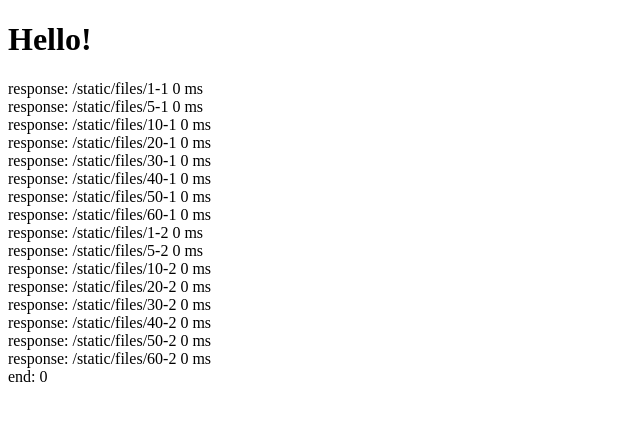
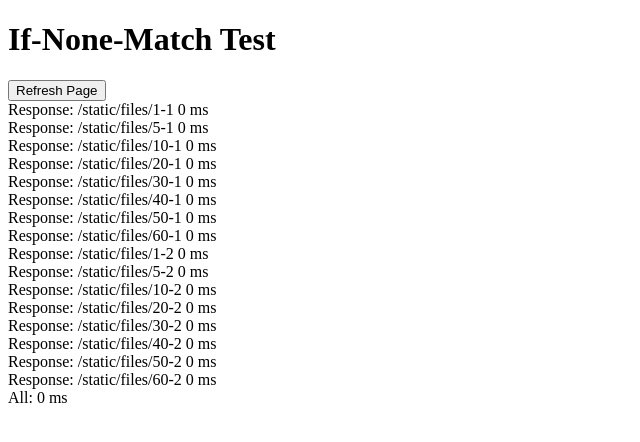
Before and after one commit to marlun78/If-None-Match, a website: page static/index.html in a window 1280 px wide. Shown: the whole page, without its empty margins (0-640 px from the left). Drawn offline with Linux system fonts and the light colour scheme; no server answers.

Commit message:
prettier

```diff
--- a/package.json
+++ b/package.json
@@ -2,13 +2,13 @@
   "name": "if-none-match",
   "version": "1.0.0",
   "scripts": {
-    "start": "node server",
-    "test": "echo \"Error: no test specified\" && exit 1"
+    "start": "node server"
   },
   "dependencies": {
     "express": "4.17.1"
   },
   "engines": {
-    "node": "12.11.x"
+    "node": "12.11.0",
+    "npm": "6.11.3"
   }
 }
--- a/static/index.html
+++ b/static/index.html
@@ -1,46 +1,51 @@
 <!DOCTYPE html>
-<h1>Hello!</h1>
+<h1>If-None-Match Test</h1>
+<button id="refresh">Refresh Page</button>
 <div id="result"></div>
 <script>
   (() => {
-    const result = document.getElementById("result");
+    const result = document.getElementById('result');
+    const refresh = document.getElementById('refresh');
+
+    refresh.addEventListener('click', () => document.location.reload());
+
     const start = Date.now();
     const diff = () => Date.now() - start;
-    const log = message => {
+    const log = (message) => {
       domMessage(message);
       console.log(message);
     };
-    const domMessage = text => {
-      const node = document.createElement("div");
+    const domMessage = (text) => {
+      const node = document.createElement('div');
       node.innerText = text;
       result.appendChild(node);
     };
-    const stripOrigin = url => url.replace(document.location.origin, "");
-    const onResponse = response => {
-      const message = `response: ${stripOrigin(response.url)} ${diff()} ms`;
+    const stripOrigin = (url) => url.replace(document.location.origin, '');
+    const onResponse = (response) => {
+      const message = `Response: ${stripOrigin(response.url)} ${diff()} ms`;
 
       log(message);
     };
 
     Promise.all([
-      fetch("files/1-1").then(onResponse),
-      fetch("files/5-1").then(onResponse),
-      fetch("files/10-1").then(onResponse),
-      fetch("files/20-1").then(onResponse),
-      fetch("files/30-1").then(onResponse),
-      fetch("files/40-1").then(onResponse),
-      fetch("files/50-1").then(onResponse),
-      fetch("files/60-1").then(onResponse),
-      fetch("files/1-2").then(onResponse),
-      fetch("files/5-2").then(onResponse),
-      fetch("files/10-2").then(onResponse),
-      fetch("files/20-2").then(onResponse),
-      fetch("files/30-2").then(onResponse),
-      fetch("files/40-2").then(onResponse),
-      fetch("files/50-2").then(onResponse),
-      fetch("files/60-2").then(onResponse)
+      fetch('files/1-1').then(onResponse),
+      fetch('files/5-1').then(onResponse),
+      fetch('files/10-1').then(onResponse),
+      fetch('files/20-1').then(onResponse),
+      fetch('files/30-1').then(onResponse),
+      fetch('files/40-1').then(onResponse),
+      fetch('files/50-1').then(onResponse),
+      fetch('files/60-1').then(onResponse),
+      fetch('files/1-2').then(onResponse),
+      fetch('files/5-2').then(onResponse),
+      fetch('files/10-2').then(onResponse),
+      fetch('files/20-2').then(onResponse),
+      fetch('files/30-2').then(onResponse),
+      fetch('files/40-2').then(onResponse),
+      fetch('files/50-2').then(onResponse),
+      fetch('files/60-2').then(onResponse),
     ]).then(() => {
-      log(`end: ${diff()}`);
+      log(`All: ${diff()} ms`);
     });
   })();
 </script>
```
Also changed, not shown: server.js (+9 -9 lines), 1 other file.
